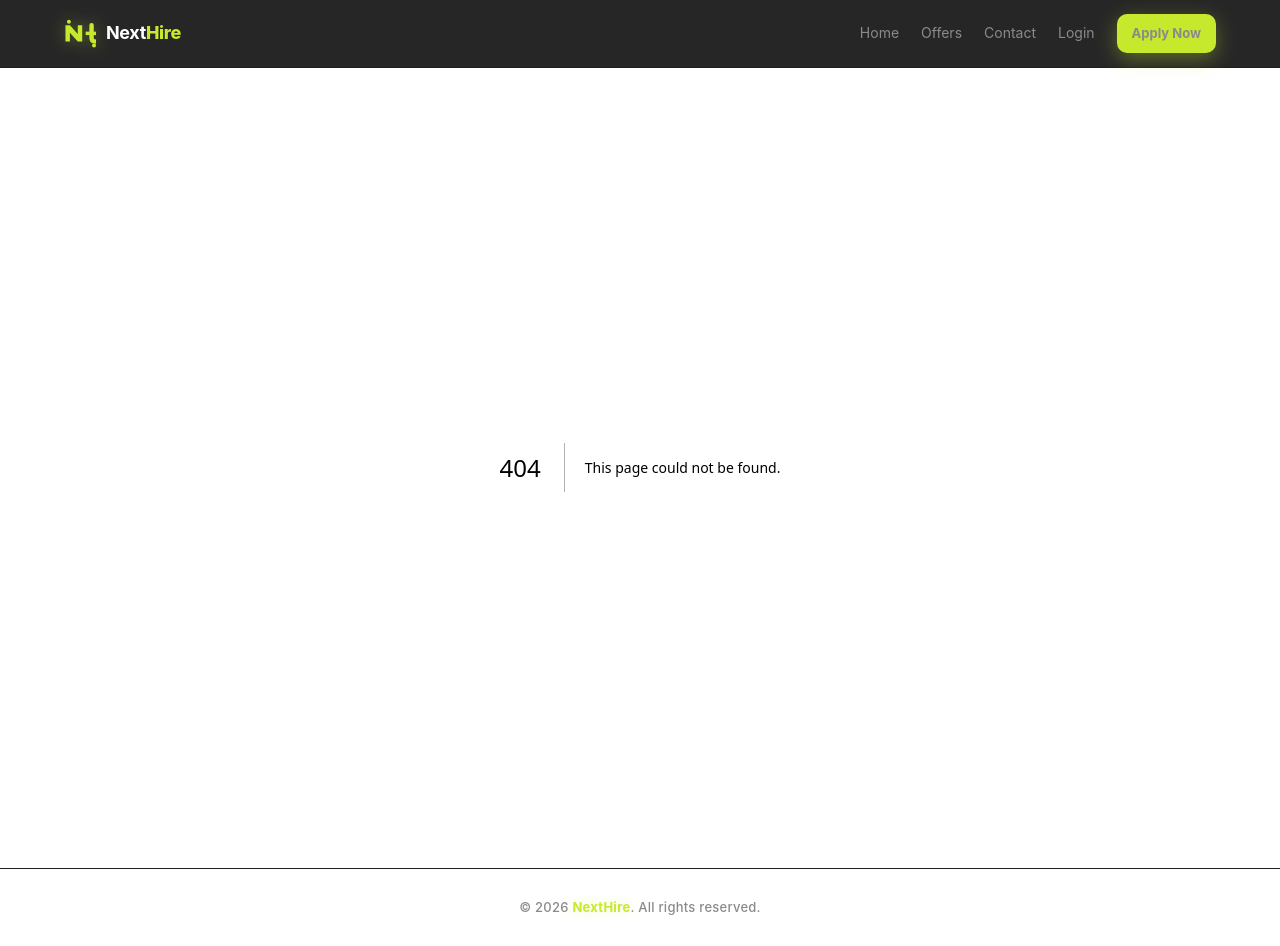
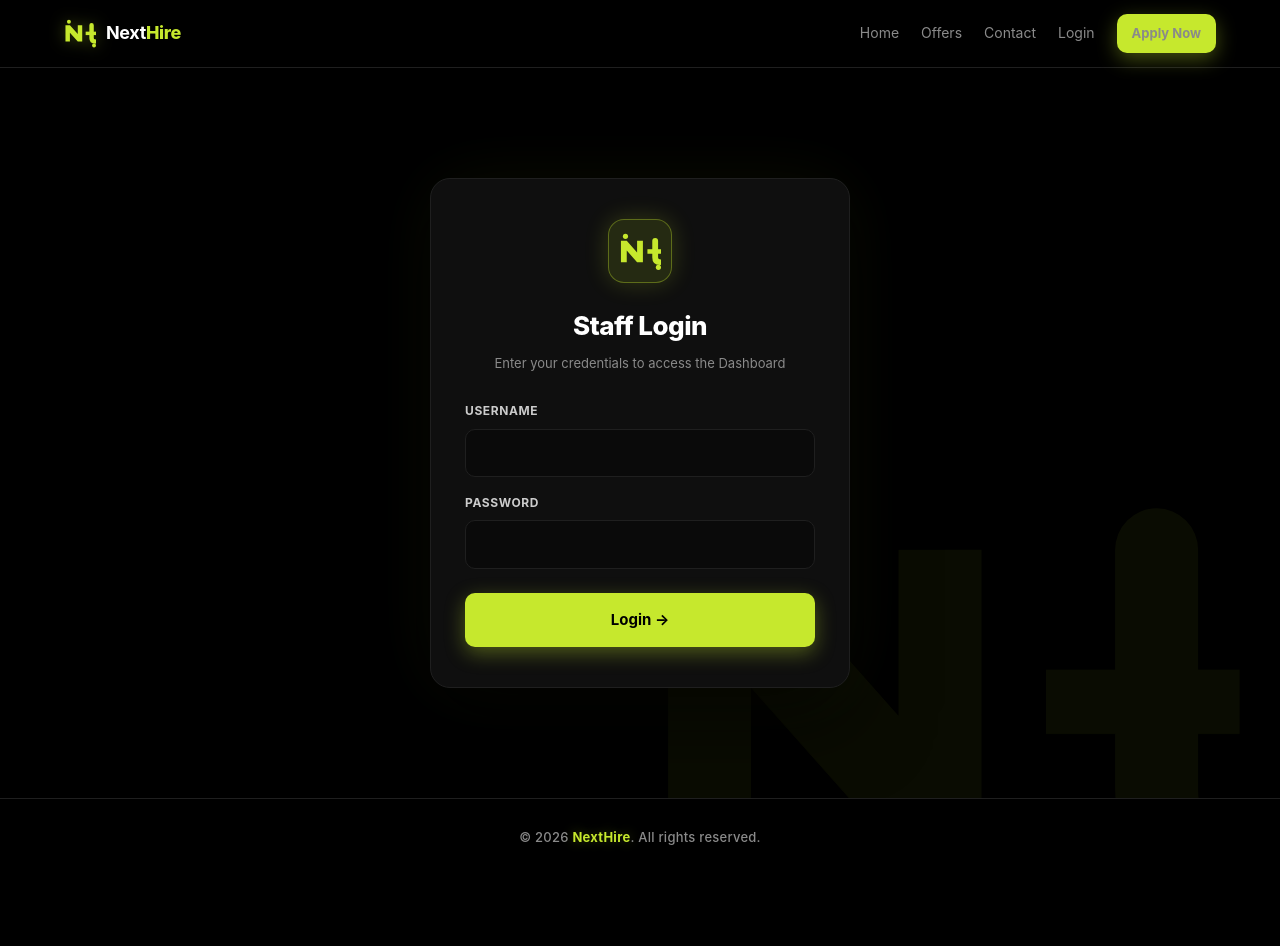
Before and after one commit to eiadtamerw/nexthire, a Next.js app: page /login in a window 1280 px wide. Before the commit this address had no page. After the commit the page ends 876 px from the top, so only its background shows below. Built offline with nearby package versions, Linux system fonts and the light colour scheme.

Commit message:
Add login and dashboard pages

```diff
--- /dev/null
+++ b/app/dashboard/page.tsx
@@ -0,0 +1,82 @@
+'use client';
+
+import { useEffect, useState } from 'react';
+import { useRouter } from 'next/navigation';
+
+export default function DashboardPage() {
+  const [authorized, setAuthorized] = useState(false);
+  const [loading, setLoading] = useState(true);
+  const router = useRouter();
+
+  useEffect(() => {
+    const t = localStorage.getItem('staffToken');
+    const exp = Number(localStorage.getItem('staffExpires') || 0);
+    if (!t || exp < Date.now()) {
+      router.push('/login');
+      return;
+    }
+    setAuthorized(true);
+    setLoading(false);
+  }, [router]);
+
+  function logoutNow() {
+    localStorage.removeItem('staffToken');
+    localStorage.removeItem('staffExpires');
+    router.push('/');
+  }
+
+  if (loading) {
+    return (
+      <div style={{ minHeight: '60vh', display: 'grid', placeItems: 'center' }}>
+        <p style={{ color: 'var(--muted)' }}>Loading…</p>
+      </div>
+    );
+  }
+
+  if (!authorized) return null;
+
+  return (
+    <div className="section">
+      <div style={{ marginBottom: 34 }}>
+        <h1 style={{ fontSize: 32, fontWeight: 800, letterSpacing: '-0.025em' }}>
+          Dashboard
+        </h1>
+        <p style={{ color: 'var(--muted)', fontSize: 14 }}>
+          Welcome back! You are logged in.
+        </p>
+      </div>
+
+      <div className="grid grid-3">
+        <div className="card" style={{ textAlign: 'center' }}>
+          <div style={{ fontSize: 44, marginBottom: 12 }}>👥</div>
+          <div style={{ fontSize: 32, fontWeight: 800, color: 'var(--neon)' }}>0</div>
+          <div style={{ color: 'var(--muted)', fontSize: 12, textTransform: 'uppercase', letterSpacing: '0.08em', marginTop: 4 }}>
+            Candidates
+          </div>
+        </div>
+
+        <div className="card" style={{ textAlign: 'center' }}>
+          <div style={{ fontSize: 44, marginBottom: 12 }}>💼</div>
+          <div style={{ fontSize: 32, fontWeight: 800, color: 'var(--neon)' }}>0</div>
+          <div style={{ color: 'var(--muted)', fontSize: 12, textTransform: 'uppercase', letterSpacing: '0.08em', marginTop: 4 }}>
+            Open Offers
+          </div>
+        </div>
+
+        <div className="card" style={{ textAlign: 'center' }}>
+          <div style={{ fontSize: 44, marginBottom: 12 }}>🎯</div>
+          <div style={{ fontSize: 32, fontWeight: 800, color: 'var(--neon)' }}>0</div>
+          <div style={{ color: 'var(--muted)', fontSize: 12, textTransform: 'uppercase', letterSpacing: '0.08em', marginTop: 4 }}>
+            Qualified Matches
+          </div>
+        </div>
+      </div>
+
+      <div style={{ marginTop: 40, display: 'flex', gap: 12, flexWrap: 'wrap' }}>
+        <button onClick={logoutNow} className="btn btn-ghost">
+          Logout
+        </button>
+      </div>
+    </div>
+  );
+}
--- a/app/globals.css
+++ b/app/globals.css
@@ -372,3 +372,151 @@ body { animation: fadeIn 0.4s ease-out; }
   .cta { padding: 26px; flex-direction: column; align-items: flex-start; }
   .marquee-item { padding: 7px 13px; font-size: 12px; }
 }
+/* ============ LOGIN ============ */
+.login-wrap {
+  min-height: calc(100vh - 70px);
+  display: grid;
+  place-items: center;
+  padding: 40px 20px;
+  position: relative;
+  overflow: hidden;
+}
+.login-bg-logo {
+  position: absolute;
+  top: 50%;
+  left: 50%;
+  transform: translate(-50%, -50%);
+  width: 600px;
+  height: 530px;
+  max-width: 90vw;
+  color: var(--neon);
+  opacity: 0.05;
+  z-index: 0;
+  pointer-events: none;
+  animation: floatY 7s ease-in-out infinite;
+}
+.login-bg-logo svg {
+  width: 100%;
+  height: 100%;
+  display: block;
+}
+.login-card {
+  position: relative;
+  z-index: 1;
+  width: 100%;
+  max-width: 420px;
+  background: var(--card);
+  border: 1px solid var(--border);
+  border-radius: 20px;
+  padding: 40px 34px;
+  box-shadow: 0 30px 80px rgba(0,0,0,0.7), 0 0 80px rgba(198,232,45,0.06);
+  animation: scaleIn 0.5s var(--ease-spring);
+}
+.login-card h1 {
+  font-size: 26px;
+  font-weight: 800;
+  letter-spacing: -0.02em;
+  margin-bottom: 6px;
+  text-align: center;
+}
+.login-card p.sub {
+  text-align: center;
+  color: var(--muted);
+  font-size: 13px;
+  margin-bottom: 28px;
+}
+.login-icon {
+  width: 64px;
+  height: 64px;
+  border-radius: 16px;
+  background: var(--neon-soft);
+  border: 1px solid rgba(198,232,45,0.35);
+  margin: 0 auto 22px;
+  display: grid;
+  place-items: center;
+  color: var(--neon);
+  box-shadow: 0 0 40px rgba(198,232,45,0.2);
+  animation: pulseGlow 3s ease-in-out infinite;
+  transition: transform .4s var(--ease-spring);
+}
+.login-icon:hover {
+  transform: scale(1.08) rotate(-6deg);
+}
+.login-icon svg {
+  width: 42px;
+  height: 38px;
+  display: block;
+}
+
+/* ============ FORM (shared) ============ */
+.field {
+  margin-bottom: 16px;
+}
+.field label {
+  display: block;
+  font-size: 12px;
+  font-weight: 700;
+  margin-bottom: 8px;
+  color: #ccc;
+  text-transform: uppercase;
+  letter-spacing: 0.05em;
+  transition: color .2s ease;
+}
+.field:focus-within label {
+  color: var(--neon);
+}
+.field .req {
+  color: var(--neon);
+  margin-left: 3px;
+}
+.field input,
+.field select,
+.field textarea {
+  width: 100%;
+  padding: 12px 14px;
+  background: var(--bg-2);
+  color: var(--text);
+  border: 1px solid var(--border);
+  border-radius: 10px;
+  font-size: 14px;
+  font-family: inherit;
+  transition: border-color .25s ease, box-shadow .25s ease, transform .25s var(--ease-out);
+  color-scheme: dark;
+}
+.field input:hover,
+.field select:hover,
+.field textarea:hover {
+  border-color: #2f2f2f;
+}
+.field input:focus,
+.field select:focus,
+.field textarea:focus {
+  outline: none;
+  border-color: var(--neon);
+  box-shadow: 0 0 0 3px var(--neon-soft);
+  transform: translateY(-1px);
+}
+
+/* ============ ALERTS ============ */
+.alert {
+  padding: 14px 18px;
+  border-radius: 12px;
+  font-size: 14px;
+  margin-bottom: 20px;
+  border: 1px solid;
+  font-weight: 500;
+  animation: fadeInDown 0.35s var(--ease-out);
+}
+.alert-error {
+  background: rgba(239,68,68,0.1);
+  color: #fca5a5;
+  border-color: rgba(239,68,68,0.3);
+  animation: fadeInDown 0.35s var(--ease-out), shakeX 0.4s var(--ease-out);
+}
+@keyframes shakeX {
+  0%, 100% { transform: translateX(0); }
+  20%      { transform: translateX(-6px); }
+  40%      { transform: translateX(6px); }
+  60%      { transform: translateX(-4px); }
+  80%      { transform: translateX(4px); }
+}
--- /dev/null
+++ b/app/login/page.tsx
@@ -0,0 +1,94 @@
+'use client';
+
+import { useState } from 'react';
+import { useRouter } from 'next/navigation';
+
+export default function LoginPage() {
+  const [username, setUsername] = useState('');
+  const [password, setPassword] = useState('');
+  const [loading, setLoading] = useState(false);
+  const [error, setError] = useState('');
+  const router = useRouter();
+
+  function handleSubmit(e: React.FormEvent) {
+    e.preventDefault();
+    setError('');
+    setLoading(true);
+
+    // 🔧 مؤقتًا — login وهمي (هنربطه بالباك إند قريب)
+    setTimeout(() => {
+      if (username && password) {
+        // احفظ توكن وهمي مؤقت
+        localStorage.setItem('staffToken', 'demo-token-' + Date.now());
+        localStorage.setItem('staffExpires', String(Date.now() + 24 * 60 * 60 * 1000));
+        router.push('/dashboard');
+      } else {
+        setError('Invalid username or password.');
+        setLoading(false);
+      }
+    }, 800);
+  }
+
+  return (
+    <div className="login-wrap">
+      <div className="login-bg-logo">
+        <svg viewBox="0 0 130 115" fill="none">
+          <circle cx="20" cy="12" r="8" fill="currentColor"/>
+          <path d="M 6 26 L 6 92 L 24 92 L 24 56 L 56 92 L 74 92 L 74 26 L 56 26 L 56 62 L 24 26 Z" fill="currentColor"/>
+          <path d="M 112 26 L 112 78 Q 112 92 126 92" stroke="currentColor" strokeWidth="18" fill="none" strokeLinecap="round"/>
+          <rect x="88" y="52" width="42" height="14" fill="currentColor"/>
+          <circle cx="122" cy="108" r="8" fill="currentColor"/>
+        </svg>
+      </div>
+
+      <div className="login-card">
+        <div className="login-icon">
+          <svg viewBox="0 0 130 115" fill="none">
+            <circle cx="20" cy="12" r="8" fill="currentColor"/>
+            <path d="M 6 26 L 6 92 L 24 92 L 24 56 L 56 92 L 74 92 L 74 26 L 56 26 L 56 62 L 24 26 Z" fill="currentColor"/>
+            <path d="M 112 26 L 112 78 Q 112 92 126 92" stroke="currentColor" strokeWidth="18" fill="none" strokeLinecap="round"/>
+            <rect x="88" y="52" width="42" height="14" fill="currentColor"/>
+            <circle cx="122" cy="108" r="8" fill="currentColor"/>
+          </svg>
+        </div>
+        <h1>Staff Login</h1>
+        <p className="sub">Enter your credentials to access the Dashboard</p>
+
+        {error && (
+          <div className="alert alert-error">{error}</div>
+        )}
+
+        <form onSubmit={handleSubmit}>
+          <div className="field">
+            <label>Username</label>
+            <input
+              type="text"
+              value={username}
+              onChange={(e) => setUsername(e.target.value)}
+              autoComplete="username"
+              required
+            />
+          </div>
+          <div className="field">
+            <label>Password</label>
+            <input
+              type="password"
+              value={password}
+              onChange={(e) => setPassword(e.target.value)}
+              autoComplete="current-password"
+              required
+            />
+          </div>
+          <button
+            type="submit"
+            className="btn btn-primary btn-lg"
+            style={{ width: '100%', marginTop: 8 }}
+            disabled={loading}
+          >
+            {loading ? 'Logging in...' : 'Login →'}
+          </button>
+        </form>
+      </div>
+    </div>
+  );
+}
```
